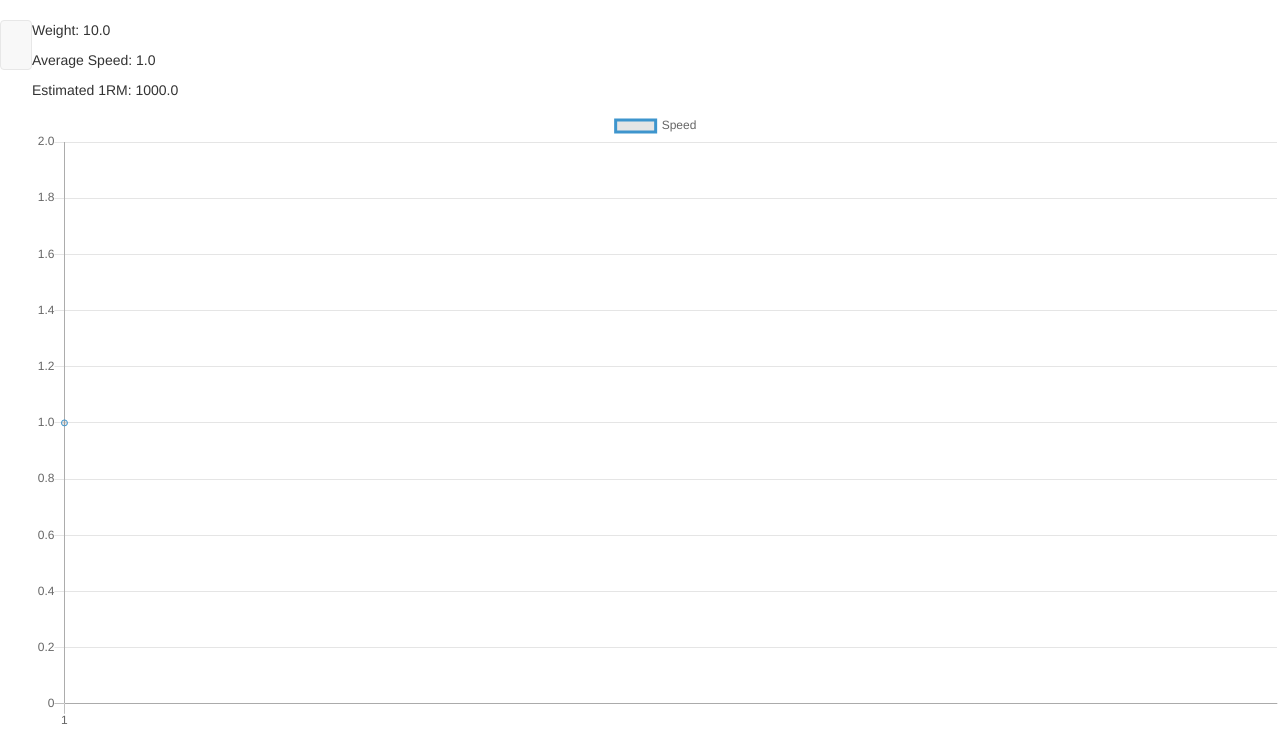
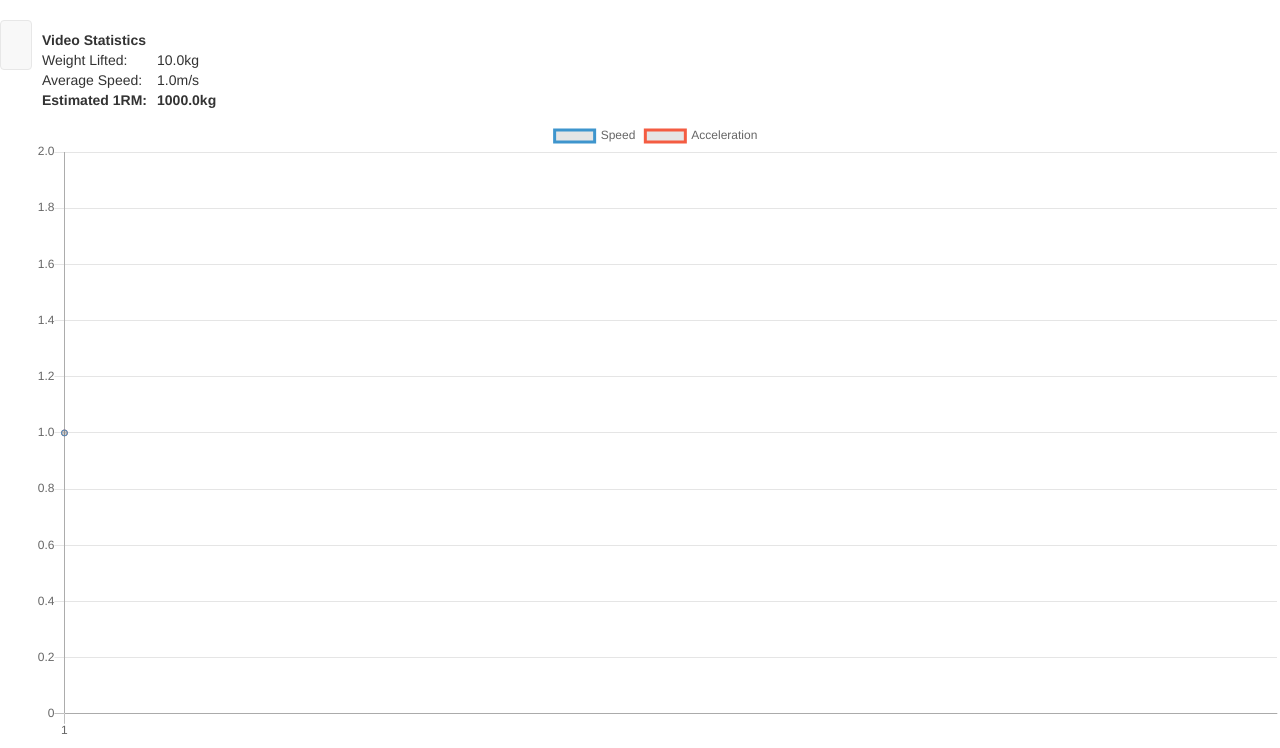
Before and after one commit to ConorDevilly/bar_speed, a Flask app: page /graphs/1 in a window 1280 px wide. Shown: the part 52-800 px from the top of the page. Run offline with Flask 2, Linux system fonts and the light colour scheme; a user stored in the database is signed in; tables that the repository leaves empty hold one stand-in row (values such as "Sample post"); some libraries are stand-ins or nearby versions.

Commit message:
Added acceleration graph

```diff
--- a/src/web/app.py
+++ b/src/web/app.py
@@ -54,14 +54,20 @@ def graph_vid(vid):
     video = Video.query.filter_by(vid=vid).first()
     vid_dist_data = BarDistance.query.filter_by(vid=video.vid)
     vid_speed_data = []
+    vid_acceleration_data = []
     reps = 1 # TODO
+    # Generate speed data
     prev_dist = 0
     for entry in vid_dist_data:
         curr_dist = entry.distance * video.cm_multiplier
         dist_dif = (curr_dist - prev_dist)
         vid_speed_data.append(abs(dist_dif))
         prev_dist = curr_dist
-
+    # Generate acceleration data
+    prev_speed = 0
+    for entry in vid_speed_data:
+        vid_acceleration_data.append(abs(entry - prev_speed))
+        prev_speed = entry
     average_speed = str(round(mean(vid_speed_data), 2))
     percent_result = db.engine.execute(text(
                                 "SELECT percent FROM VelocityPercentChart WHERE reps = :reps ORDER BY ABS( velocity - :average_speed ) LIMIT 1;"
@@ -76,6 +82,7 @@ def graph_vid(vid):
             'id': video.vid,
             'dist_data': vid_dist_data,
             'speed_data': vid_speed_data,
+            'acceleration_data': vid_acceleration_data,
             'fps': video.fps,
             'weight': video.weight,
             'cm_multiplier': video.cm_multiplier,
--- a/src/web/static/barspeed_style.css
+++ b/src/web/static/barspeed_style.css
@@ -10,3 +10,15 @@
 	float: left;
 	*/
 }
+
+#orm_prediction_text{
+	color: red
+}
+
+#vid_summary_container{
+	margin: 10px;
+}
+
+.result{
+	padding-left: 10px;
+}
--- a/src/web/templates/graphs.html
+++ b/src/web/templates/graphs.html
@@ -21,41 +21,75 @@
 
 	{% if vid_data %}
 	<div id="graph-wrapper" class="d-inline">
-		<p>Weight: {{ vid_data['weight'] }}</p>
-		<p>Average Speed: {{ vid_data['average_speed'] }}</p>
-		<p>Estimated 1RM: {{ vid_data['max_prediction'] }}</p>
+		<div id="vid_summary_container">
+			<table id="stats_table">
+				<th>Video Statistics</th>
+				<tr>
+					<td>Weight Lifted:</td>
+					<td class="result">{{ vid_data['weight'] }}kg</td>
+				</tr>
+				<tr>
+					<td>Average Speed:</td>
+					<td class="result">{{ vid_data['average_speed'] }}m/s</td>
+				</tr>
+				<tr>
+					<td><b>Estimated 1RM:</b></td>
+					<td class="result"><b>{{ vid_data['max_prediction'] }}kg</b></td>
+				</tr>
+			</table>
+		</div>
+
 		<canvas id="vid_graph"></canvas>
 		<script>
-			// Construct array of data
-			var data = [];
+			var speed_data = [];
+			var acceleration_data = [];
 			var labels = [];
+
 			var label_ctr = 1;
+			var fps = {{ vid_data['fps'] }}
 			var ctr = 1;
-			var fps = {{ vid_data['fps'] }}
 			var temp_store = 0;
 
+			// Populate speed data in accordance with time
+			// TODO: Average velocity is not representative of graph
 			{% for v in vid_data['speed_data'] %}
 				temp_store += {{ v }}
 				if(ctr % fps == 0){
-					//data.push(temp_store / fps);
-					data.push(temp_store);
+					speed_data.push(temp_store);
 					labels.push(label_ctr++);
 					temp_store = 0;
 				}
 				ctr++;
 			{% endfor %}
 
+			// Populate acceleration data in accordance with time
+			ctr = 1;
+			{% for v in vid_data['acceleration_data'] %}
+				temp_store += {{ v }}
+				if(ctr % fps == 0){
+					acceleration_data.push(temp_store);
+					temp_store = 0;
+				}
+				ctr++;
+			{% endfor %}
+
 			var context = $("#vid_graph");
+			var data = speed_data;
 			var vid_graph = new Chart(context, {
 				type: 'line',
 				data: {
 					labels: labels,
 					datasets: [{
-						//label: "Distance travelled",
-						label: "Speed",
+						label: 'Speed',
 						borderColor: '#3e95cd',
 						fill: true,
-						data: data,
+						data: speed_data,
+						spanGaps: true,
+					},{
+						label: 'Acceleration',
+						borderColor: '#f45c42',
+						fill: true,
+						data: acceleration_data,
 						spanGaps: true,
 					}]
 				}
--- a/src/web/templates/layout.html
+++ b/src/web/templates/layout.html
@@ -3,8 +3,8 @@
 	<head>
 		<title>Barbell Speed</title>
 		<meta name="viewport" content="width=device-width, initial-scale=1" />
+		<link rel="stylesheet" href="https://maxcdn.bootstrapcdn.com/bootstrap/3.3.7/css/bootstrap.min.css" />
 		<link rel="stylesheet" type="text/css" href="{{ url_for('static', filename='barspeed_style.css') }}" />
-		<link rel="stylesheet" href="https://maxcdn.bootstrapcdn.com/bootstrap/3.3.7/css/bootstrap.min.css" />
 		<script src="https://ajax.googleapis.com/ajax/libs/jquery/3.3.1/jquery.min.js"></script>
 		<script src="https://maxcdn.bootstrapcdn.com/bootstrap/3.3.7/js/bootstrap.min.js"></script>
 	</head>
```
Also changed, not shown: 1 other file.
